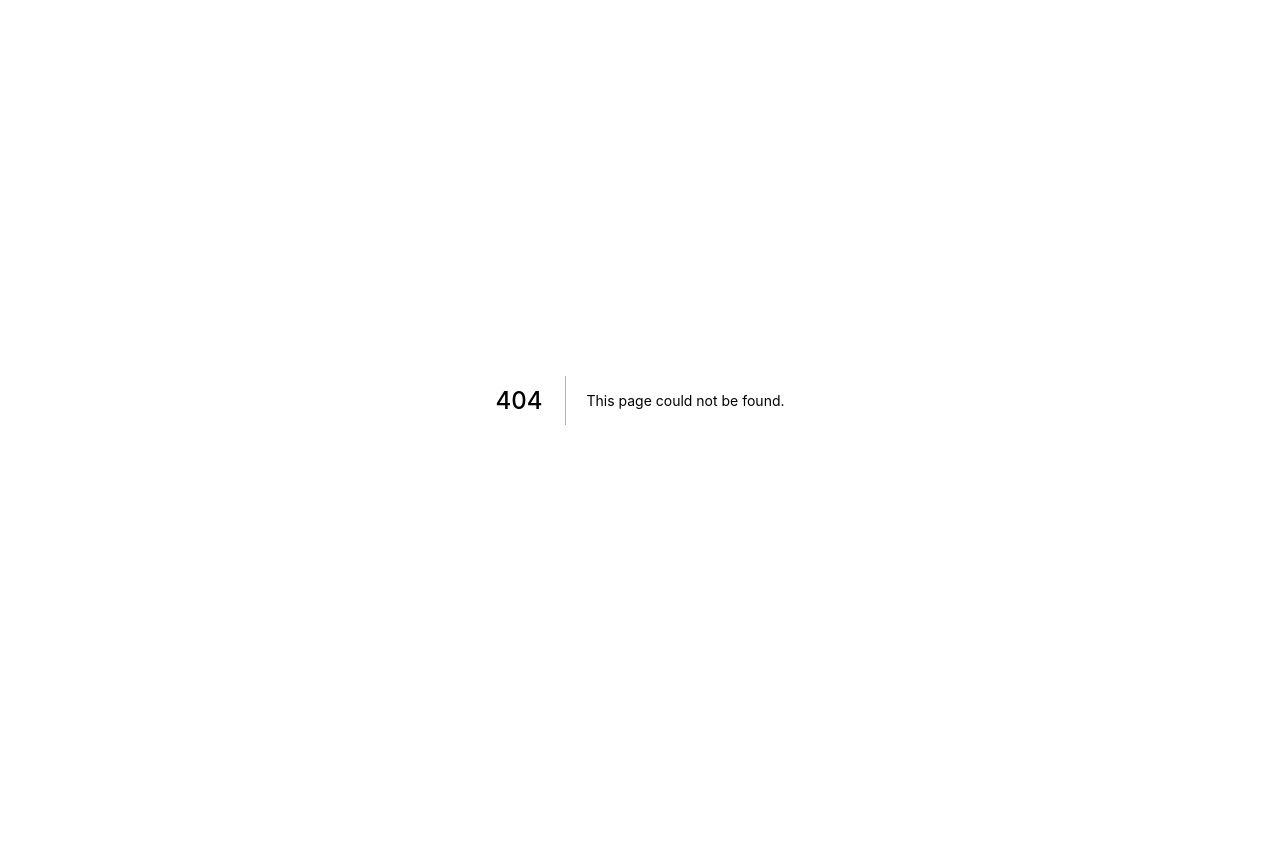
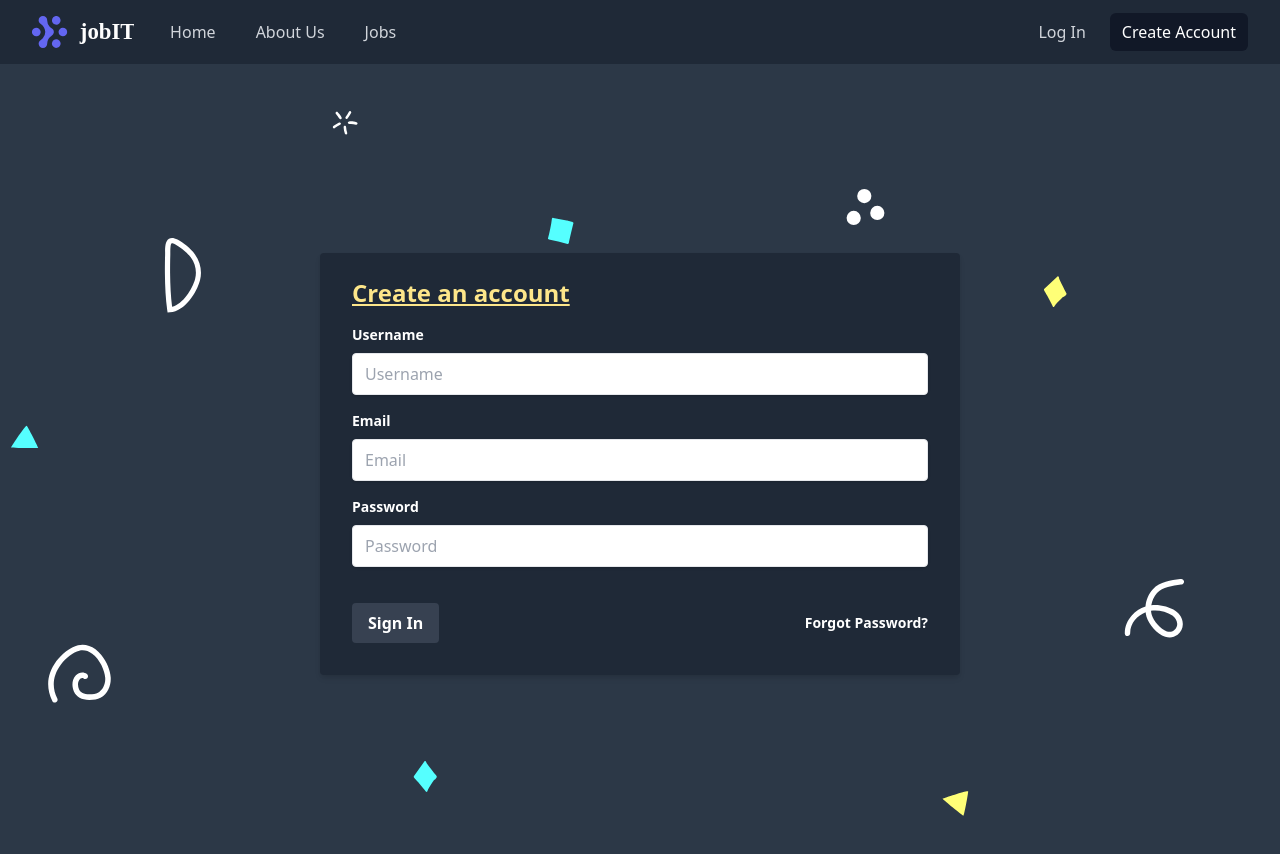
Before and after one commit to wilmerterrero/jobit, a Next.js app in the folder jobit-client/: page /create-account in a window 1280 px wide. Before the commit this address had no page. Shown: the top 854 px of the page. Before the commit the page ends 800 px from the top, so only its background shows below. Built offline with nearby package versions, Linux system fonts and the light colour scheme.

Commit message:
login and sign in layout

```diff
--- /dev/null
+++ b/jobit-client/components/layout/Layout.tsx
@@ -0,0 +1,21 @@
+import React from "react";
+import Head from "next/head";
+import Navbar from "./Navbar";
+
+const Layout = ({ children }) => {
+  return (
+    <>
+      <Head>
+        <title>jobit</title>
+      </Head>
+      <div className="bg-gray-100">
+        <Navbar />
+        <main>
+            {children}
+        </main>
+      </div>
+    </>
+  );
+};
+
+export default Layout;
--- a/jobit-client/components/layout/Navbar.tsx
+++ b/jobit-client/components/layout/Navbar.tsx
@@ -1,4 +1,5 @@
 import React, { useState } from "react";
+import Link from "next/link";
 
 const Navbar: React.FC = () => {
   const [navbarSM, setNavbarSM] = useState<boolean>(false);
@@ -20,7 +21,7 @@ const Navbar: React.FC = () => {
     }
   };
 
-  const user = true;
+  const user = false;
 
   return (
     <nav className="bg-gray-800">
@@ -83,12 +84,13 @@ const Navbar: React.FC = () => {
             </div>
             <div className="hidden sm:block sm:ml-6">
               <div className="flex space-x-4">
-                <a
-                  href="#"
-                  className="text-gray-300 hover:bg-gray-700 hover:text-white px-3 py-2 rounded-md font-medium"
+                <Link
+                  href="/"
                 >
+                  <a className="text-gray-300 hover:bg-gray-700 hover:text-white px-3 py-2 rounded-md font-medium">
                     Home
                   </a>
+                </Link>
                 <a
                   href="#"
                   className="text-gray-300 hover:bg-gray-700 hover:text-white px-3 py-2 rounded-md font-medium"
@@ -152,12 +154,20 @@ const Navbar: React.FC = () => {
               </div>
             ) : (
               <div className="ml-3 hidden lg:block md:block xl:block 2xl:block">
+                <Link
+                  href="/login"
+                >
                   <a className=" text-gray-300 hover:bg-gray-700 hover:text-white px-3 py-2 mr-3 rounded-md text-base font-medium">
                     Log In
                   </a>
+                </Link>
+                <Link
+                  href="/create-account"
+                >
                   <a className="bg-gray-900 text-white px-3 py-2 rounded-md font-medium">
                     Create Account
                   </a>
+                </Link>
               </div>
             )}
           </div>
@@ -193,18 +203,20 @@ const Navbar: React.FC = () => {
             Calendar
           </a>
           <div className="text-center">
-          <a
-            href="#"
-            className="text-gray-300 hover:bg-gray-700 hover:text-white block px-3 py-2 rounded-md text-base font-medium"
+          <Link
+             href="/login"
           >
+            <a className="text-gray-300 hover:bg-gray-700 hover:text-white block px-3 py-2 rounded-md text-base font-medium">
               Log In
             </a>
-          <a
-            href="#"
-            className="bg-gray-900 text-white block px-3 py-2 rounded-md text-base font-medium"
+          </Link>
+          <Link
+            href="/create-account"
           >
+            <a className="bg-gray-900 text-white block px-3 py-2 rounded-md text-base font-medium">
               Create Account
             </a>
+          </Link>
           </div>
         </div>
       </div>
--- /dev/null
+++ b/jobit-client/pages/create-account.tsx
@@ -0,0 +1,77 @@
+import React from "react";
+import Layout from "../components/layout/Layout";
+
+const CreateAccount = () => {
+  return (
+    <Layout>
+      <div
+        className="bg-cover bg-center h-screen flex justify-center items-center"
+        style={{ backgroundImage: `url("img/pattern.svg")` }}
+      >
+        <div className="bg-gray-800 md:w-1/2 shadow-md rounded px-8 pt-6 pb-8 flex flex-col">
+          <h2 className="text-2xl text-yellow-200 font-bold mb-4 underline">
+            Create an account
+          </h2>
+          <div className="mb-4">
+            <label
+              className="block text-white text-sm font-bold mb-2"
+              htmlFor="username"
+            >
+              Username
+            </label>
+            <input
+              className="shadow appearance-none border rounded w-full py-2 px-3 text-grey-darker"
+              id="username"
+              type="text"
+              placeholder="Username"
+            />
+          </div>
+          <div className="mb-4">
+            <label
+              className="block text-white text-sm font-bold mb-2"
+              htmlFor="email"
+            >
+              Email
+            </label>
+            <input
+              className="shadow appearance-none border rounded w-full py-2 px-3 text-grey-darker"
+              id="email"
+              type="email"
+              placeholder="Email"
+            />
+          </div>
+          <div className="mb-6">
+            <label
+              className="block text-white text-sm font-bold mb-2"
+              htmlFor="password"
+            >
+              Password
+            </label>
+            <input
+              className="shadow appearance-none border border-red rounded w-full py-2 px-3 text-grey-darker mb-3"
+              id="password"
+              type="password"
+              placeholder="Password"
+            />
+          </div>
+          <div className="block md:flex items-center justify-between">
+            <button
+              className="bg-gray-700 hover:bg-blue-700 text-white font-bold py-2 px-4 rounded block"
+              type="button"
+            >
+              Sign In
+            </button>
+            <a
+              className="inline-block align-baseline font-bold text-sm text-white hover:text-blue-darker"
+              href="#"
+            >
+              Forgot Password?
+            </a>
+          </div>
+        </div>
+      </div>
+    </Layout>
+  );
+};
+
+export default CreateAccount;
--- a/jobit-client/pages/index.tsx
+++ b/jobit-client/pages/index.tsx
@@ -1,13 +1,13 @@
 import React from 'react';
 import Navbar from '../components/layout/Navbar';
 import Hero from '../components/layout/Hero';
+import Layout from '../components/layout/Layout';
 
 const Index = () => {
   return (
-    <div>
-      <Navbar />
+    <Layout>
       <Hero />
-    </div>
+    </Layout>
    );
 }
 
--- a/jobit-client/pages/login.tsx
+++ b/jobit-client/pages/login.tsx
@@ -1,32 +1,63 @@
-import React from 'react';
+import React from "react";
+import Layout from "../components/layout/Layout";
 
 const Login = () => {
   return (
-  <div>
-      <div class="bg-gray-800 shadow-md rounded px-8 pt-6 pb-8 mb-4 flex flex-col m-5">
-          <div class="mb-4">
-              <label class="block text-white text-sm font-bold mb-2" for="username">
+    <Layout>
+      <div
+        className="bg-cover bg-center h-screen flex justify-center items-center"
+        style={{ backgroundImage: `url("img/pattern.svg")` }}
+      >
+        <div className="bg-gray-800 md:w-1/2 shadow-md rounded px-8 pt-6 pb-8 flex flex-col">
+          <h2 className="text-2xl text-yellow-200 font-bold mb-4 underline">
+            Sign In
+          </h2>
+          <div className="mb-4">
+            <label
+              className="block text-white text-sm font-bold mb-2"
+              htmlFor="email"
+            >
               Email
             </label>
-        <input class="shadow appearance-none border rounded w-full py-2 px-3 text-grey-darker" id="username" type="text" placeholder="Username"/>
+            <input
+              className="shadow appearance-none border rounded w-full py-2 px-3 text-grey-darker"
+              id="email"
+              type="email"
+              placeholder="Email"
+            />
           </div>
-        <div class="mb-6">
-            <label class="block text-white text-sm font-bold mb-2" for="password">
+          <div className="mb-6">
+            <label
+              className="block text-white text-sm font-bold mb-2"
+              htmlFor="password"
+            >
               Password
             </label>
-        <input class="shadow appearance-none border border-red rounded w-full py-2 px-3 text-grey-darker mb-3" id="password" type="password" placeholder="******************"/>
+            <input
+              className="shadow appearance-none border border-red rounded w-full py-2 px-3 text-grey-darker mb-3"
+              id="password"
+              type="password"
+              placeholder="Password"
+            />
           </div>
-        <div class="flex items-center justify-between">
-            <button class="bg-blue hover:bg-blue-dark text-white font-bold py-2 px-4 rounded" type="button">
+          <div className="block md:flex items-center justify-between">
+            <button
+              className="bg-gray-700 hover:bg-blue-700 text-white font-bold py-2 px-4 rounded block"
+              type="button"
+            >
               Sign In
             </button>
-        <a class="inline-block align-baseline font-bold text-sm text-white hover:text-blue-darker" href="#">
+            <a
+              className="inline-block align-baseline font-bold text-sm text-white hover:text-blue-darker"
+              href="#"
+            >
               Forgot Password?
             </a>
           </div>
         </div>
       </div>
+    </Layout>
   );
-}
+};
 
 export default Login;
```
Lines whose indentation alone changed are shown as unchanged.
